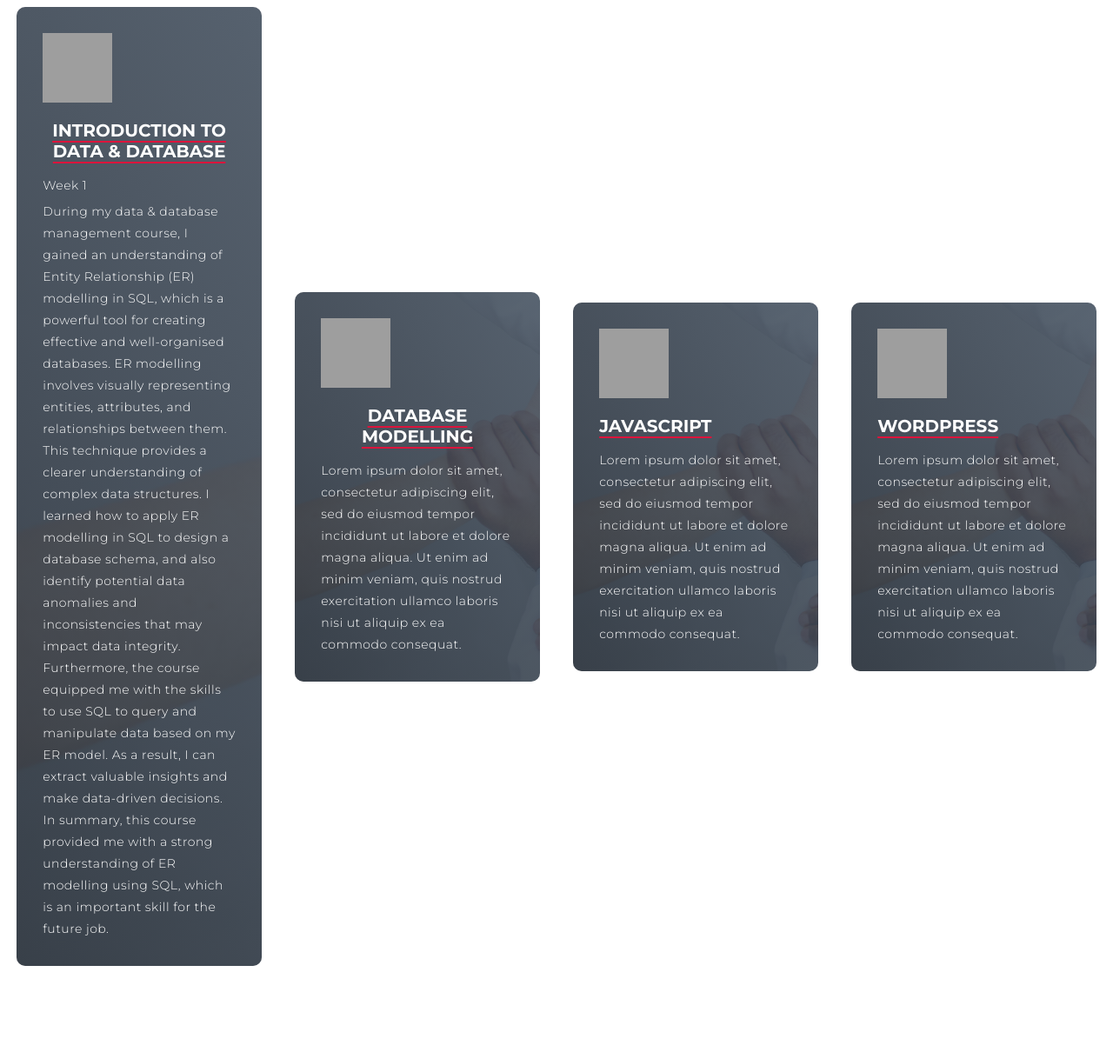
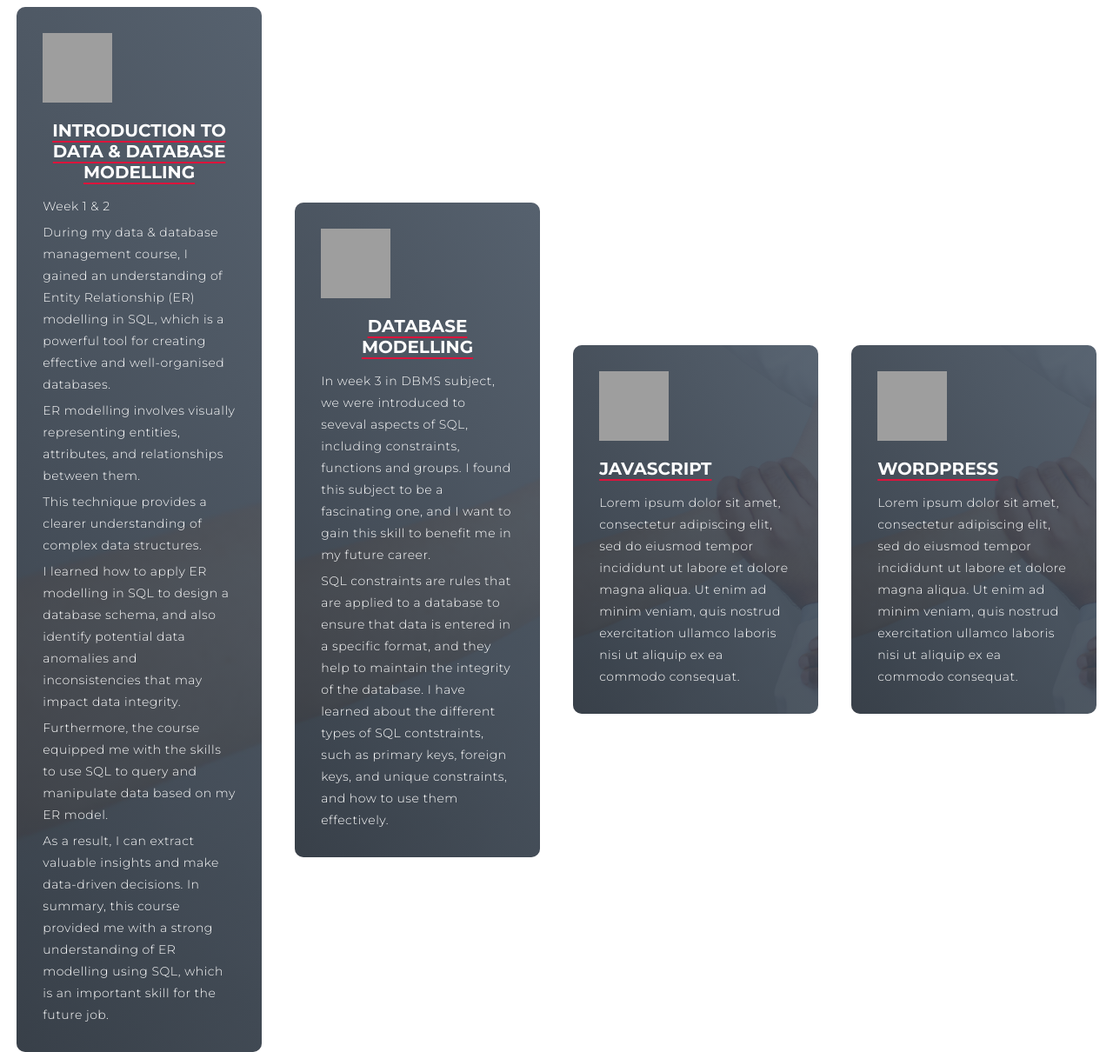
Before and after one commit to dt23aaq/dtoledo-portfolio, a plain HTML site: page index.html in a window 1280 px wide. Shown: the part 1820-3030 px from the top of the page at 87% size. Drawn offline with Linux system fonts and the light colour scheme; grey boxes are pictures that could not be loaded; files whose address does not match are found by name.

Commit message:
new entry added for week 3 learning

```diff
--- a/index.html
+++ b/index.html
@@ -56,7 +56,7 @@
       </div>
       <div class="col--right">
         <h1 class="section--title">About <span>me</span></h1>
-        <h2>BSc Computer Science</h2>
+        <h2>BSc Computer Science Student</h2>
         <p>I'm a foundation-year student studying <span>computer science</span> who is <span>enthusiastic</span> about technology and enjoys writing code.</p>
 
         <p>I always want to expand my knowledge and sharpen my skills, and I tackle every task with an innovative mindset.</p>
@@ -80,27 +80,30 @@
       <div class="journey--bottom">
         <div class="journey--item">
           <div class="icon"><img src="https://img.icons8.com/3d-fluency/94/null/database.png"/></div>
-          <h2>Introduction to Data & Database</h2>
-          <p>Week 1</p>
+          <h2>Introduction to Data & Database Modelling</h2>
+          <p>Week 1 & 2</p>
           <p>
             During my data & database management course, I gained an understanding of Entity Relationship (ER) modelling in SQL, which is a powerful tool for creating effective and well-organised databases.
-
+          </p><p>
             ER modelling involves visually representing entities, attributes, and relationships between them.
-
+          </p><p>
             This technique provides a clearer understanding of complex data structures.
-
+          </p><p>
             I learned how to apply ER modelling in SQL to design a database schema, and also identify potential data anomalies and inconsistencies that may impact data integrity.
-
+          </p><p>
             Furthermore, the course equipped me with the skills to use SQL to query and manipulate data based on my ER model.
-
+          </p><p>
             As a result, I can extract valuable insights and make data-driven decisions.
             In summary, this course provided me with a strong understanding of ER modelling using SQL, which is an important skill for the future job.
           </p>
         </div>
         <div class="journey--item">
-          <div class="icon"><img src="https://img.icons8.com/color/48/000000/css3.png"/></div>
+          <div class="icon"><img src="https://img.icons8.com/external-kiranshastry-lineal-color-kiranshastry/64/null/external-database-cyber-security-kiranshastry-lineal-color-kiranshastry-2.png"/></div>
           <h2>Database Modelling</h2>
-          <p>Lorem ipsum dolor sit amet, consectetur adipiscing elit, sed do eiusmod tempor incididunt ut labore et dolore magna aliqua. Ut enim ad minim veniam, quis nostrud exercitation ullamco laboris nisi ut aliquip ex ea commodo consequat.</p>
+          <p>In week 3 in DBMS subject, we were introduced to seveval aspects of SQL, including constraints, functions and groups. I found this subject to be a fascinating one, and I want to gain this skill to benefit me in my future career.
+          </p>
+          <p>
+          SQL constraints are rules that are applied to a database to ensure that data is entered in a specific format, and they help to maintain the integrity of the database. I have learned about the different types of SQL contstraints, such as primary keys, foreign keys, and unique constraints, and how to use them effectively.</p>
         </div>
         <div class="journey--item">
           <div class="icon"><img src="https://img.icons8.com/color/48/000000/javascript--v1.png"/></div>
```
